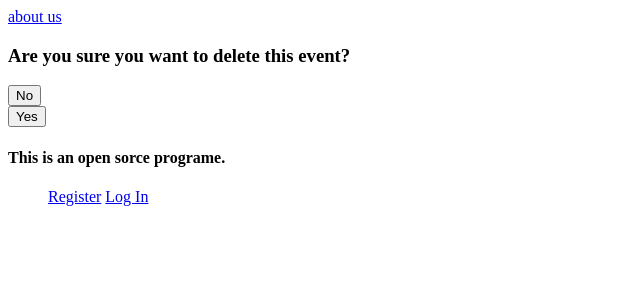
After one commit to driftcar10/timeline, a Flask app: template python/scripts/templates/delete.html in a window 1280 px wide. The commit adds this page. Shown: the top 300 px of the page, without its empty margins (0-640 px from the left). Run offline with Flask 2, Linux system fonts and the light colour scheme; the template is opened without the code that fills it: most values are stand-ins (such as "Sample title", 1, 10 or a date in 2020).

Commit message:
finished delete (finished all basic funcs)

```diff
--- a/python/scripts/app.py
+++ b/python/scripts/app.py
@@ -220,5 +220,27 @@
 def indev():
     return render_template('indev.html')
 
+@app.route('/delete', methods=['GET', 'POST'])
+@login_required
+def delete():
+    if request.method == "POST":
+        if request.form.get('no') == 'No':
+            return redirect("/")
+        else:
+            event_id = request.form.get("event_id")
+            if event_id:
+                cur.execute("DELETE FROM events WHERE id = ?",
+                (event_id, )
+                )
+                print("deleted")
+                return redirect("/")
+    else:
+        event_id = request.args.get("eventid")
+        print(event_id)
+        if event_id:
+            print("have delete id")
+            id = event_id
+            return render_template('delete.html', id = id)
+        return apology("No such event", 404)
 
 app.run(host='0.0.0.0', port=5000)
--- /dev/null
+++ b/python/scripts/templates/delete.html
@@ -0,0 +1,21 @@
+{% extends "template.html" %}
+
+{% block title %}
+    delete
+{% endblock %}
+
+{% block main %}
+<h3>Are you sure you want to delete this event?</h3>
+<form action="/delete" method="post">
+    <input type="hidden" name="no" value="No">
+    <button type="submit">No</button>
+</form>
+
+
+<form action="/delete" method="post">
+    <input type="hidden" name="yes" value="Yes">
+    <input type="hidden" name="event_id" value="{{id}}">
+    <button type="submit">Yes</button>
+</form>
+
+{% endblock %}
--- a/python/scripts/templates/index.html
+++ b/python/scripts/templates/index.html
@@ -33,7 +33,7 @@
                     <td>
                         <ul>
                             {% for event in period['events'] %}
-                                <li><a href="/add?eventid={{event['id']}}">{{event['descr']}} <br> <a href="/indev">delete</a></li>
+                                <li><a href="/add?eventid={{event['id']}}">{{event['descr']}} <br> <a href="/delete?eventid={{event['id']}}">delete</a></li>
                             {% endfor %}
                         </ul>
                     </td>
```
